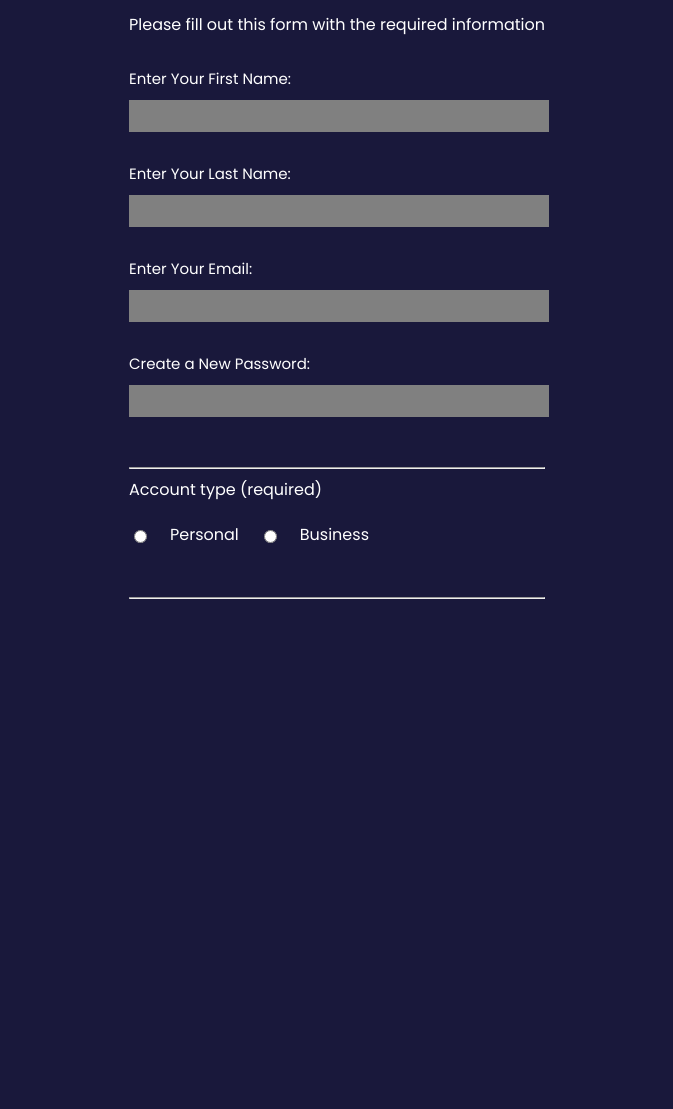
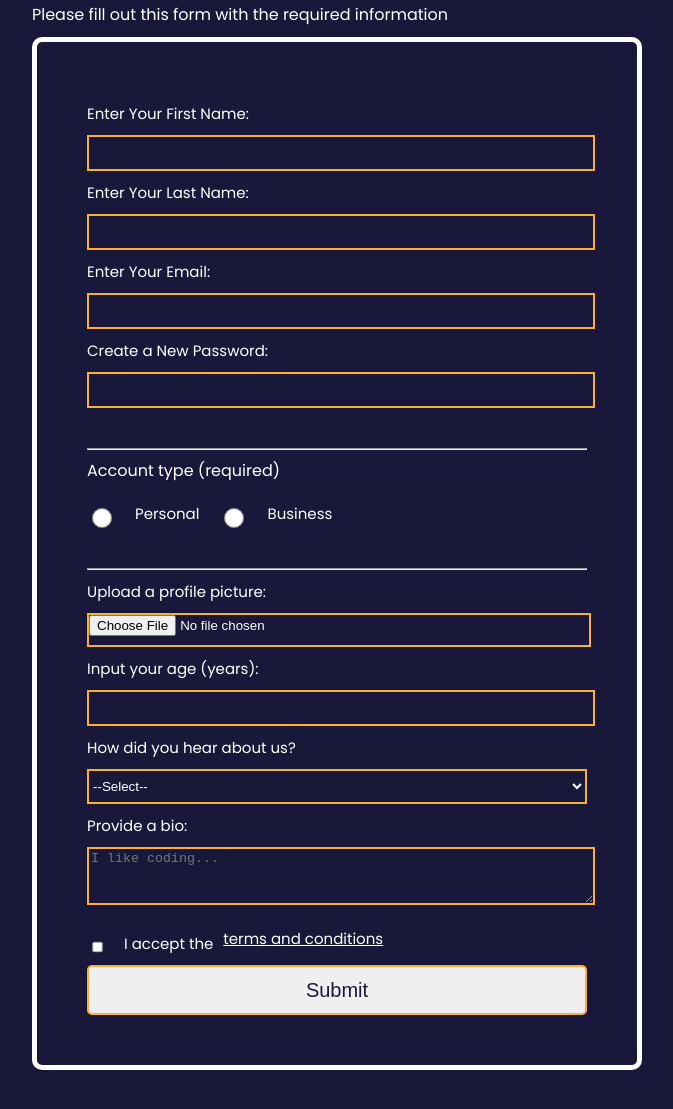
Before and after one commit to FrancisKertDawalNaz/frontend_practice, a plain HTML site: page task_css/day8.html in a window 1280 px wide. Shown: the part 135-1244 px from the top of the page, without its empty margins (303-976 px from the left). Before the commit the page ends 800 px from the top, so only its background shows below. Drawn offline with Linux system fonts and the light colour scheme.

Commit message:
Doneday8

```diff
--- a/task_css/day8.html
+++ b/task_css/day8.html
@@ -24,22 +24,45 @@
                 <input type="email" required class="white">
                 <label for="password">Create a New Password:</label>
                 <input type="password" required class="white">
-            </form>
-        </div>
                 <hr>
                 <span>Account type (required)</span>
                 <div class="account_type">
-            <label for="">
-                 <input type="radio" name="availability" id="Personal" class="personal">
+                    <label for="personal">
+                        <input type="radio" name="availability" id="Personal" class="personal" required>
                         Personal
                     </label>
 
-            <label for="">
-                  <input type="radio" name="availability" id="Business" class="business">
+                    <label for="business">
+                        <input type="radio" name="availability" id="Business" class="business" required>
                         Business
                     </label>
                 </div>
                 <hr>
+                <div class="section2">
+                    <label for="picture">Upload a profile picture:</label>
+                    <input type="file" id="picture" name="picture" required>
+                    <label for="age">Input your age (years):</label>
+                    <input type="number" id="age" name="age" required>
+                    <label for="hear">How did you hear about us?</label>
+                    <select name="hear" id="hear" form="hear">
+                        <option value="">--Select--</option>
+                        <option value="facebook">Facebook</option>
+                        <option value="Ig">Instagram</option>
+                        <option value="others">Others</option>
+                    </select>
+                    <label for="bio">Provide a bio:</label>
+                    <textarea name="bio" id="bio" placeholder="I like coding..."></textarea>
+                </div>
+                <div class="footers">
+                    <label for="">
+                        <input type="checkbox">  I accept the <span class="under">terms and conditions</span>
+                    </label>
+                </div>
+
+                <button class="submit">Submit</button>
+            </form>
+        </div>
+
     </div>
 </body>
 
--- a/task_css/style8.css
+++ b/task_css/style8.css
@@ -9,11 +9,21 @@ body{
 .main-form h1, span{
     color: white;
     text-align: center;
-    margin-bottom: 20px;
+    margin-bottom: 10px;
 }
 
+.maim_form{
+    border: 5px solid white;
+    margin: 0 auto;
+    width: 500px;
+    padding: 50px;
+    margin-top: 10px;
+    border-radius: 10px;
+}
+
+
 .maim_form label{
-    margin-top: 30px;
+    margin-top: 10px;
     display: block;
     color: white;
     font-size: 15px;
@@ -23,9 +33,9 @@ body{
     margin-top: 10px;
     width: 100%;
     height: 30px;
-    background: gray;
+    background: none;
     border: none;
-
+    border: 2px solid #FAB12F;
 }
 
 .white{
@@ -34,7 +44,7 @@ body{
 }
 
 hr{
-    margin-top: 50px;
+    margin-top: 40px;
 
 }
 
@@ -42,7 +52,7 @@ hr{
     display: flex;
     align-items: center;
     gap: 20px;
-    margin-top: 20px;
+    margin-top: 5px;
 }
 
 .account_type label{
@@ -51,3 +61,88 @@ hr{
     gap: 20px;
     color: white;
 }
+
+.account_type input{
+    height: 20px;
+    width: 20px;
+}
+
+input[type='radio']{
+    accent-color: #FAB12F;
+}
+
+
+.picture{
+    background-color: #19183B;
+}
+
+.section2 input{
+    background: #19183B;
+    border: 2px solid #FAB12F;
+    color: white;
+}
+
+.section2 select{
+    margin-top: 10px;
+    width: 100%;
+    height: 35px;
+    background: none;
+    border: 2px solid #FAB12F;
+    color: white;
+}
+
+.section2 option{
+    color: black;
+}
+
+.section2 textarea{
+    margin-top: 10px;
+    width: 100%;
+    height: 50px;
+    border: 2px solid #FAB12F;
+    background: none;
+    color: white;
+}
+
+.footers{
+    justify-content: center;
+    display: flex;
+    justify-content: flex-start;
+}
+
+
+.footers label{
+    display: flex;
+    align-items: center;
+    gap: 10px;
+    cursor: pointer;
+    white-space: nowrap;
+}
+
+.footers input[type="checkbox"] {
+    transform: scale(0.8);  /* 80% of default size */
+    cursor: pointer;
+    margin-right: 10px;     /* space between box and text */
+}
+
+.under{
+    text-decoration: underline;
+}
+
+.under:hover{
+    color: blue;
+}
+
+.submit{
+    width: 100%;
+    height: 50px;
+    font-size: 20px;
+    color: #19183B;
+    border: 2px solid #FAB12F;
+    border-radius: 5px;
+}
+
+.submit:hover{
+    background-color: #FAB12F;
+    color: white;
+}
```
Lines whose indentation alone changed are shown as unchanged.
